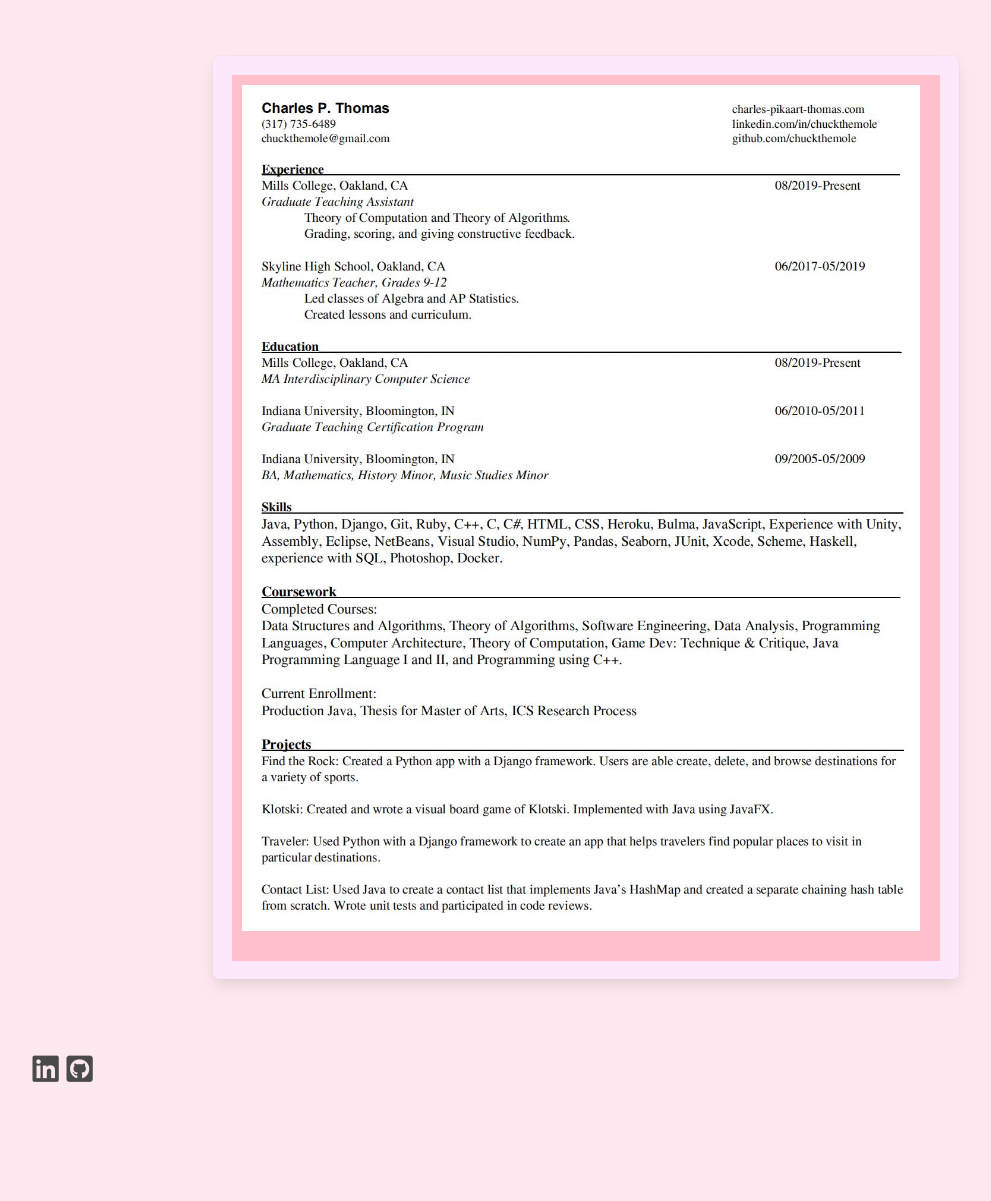
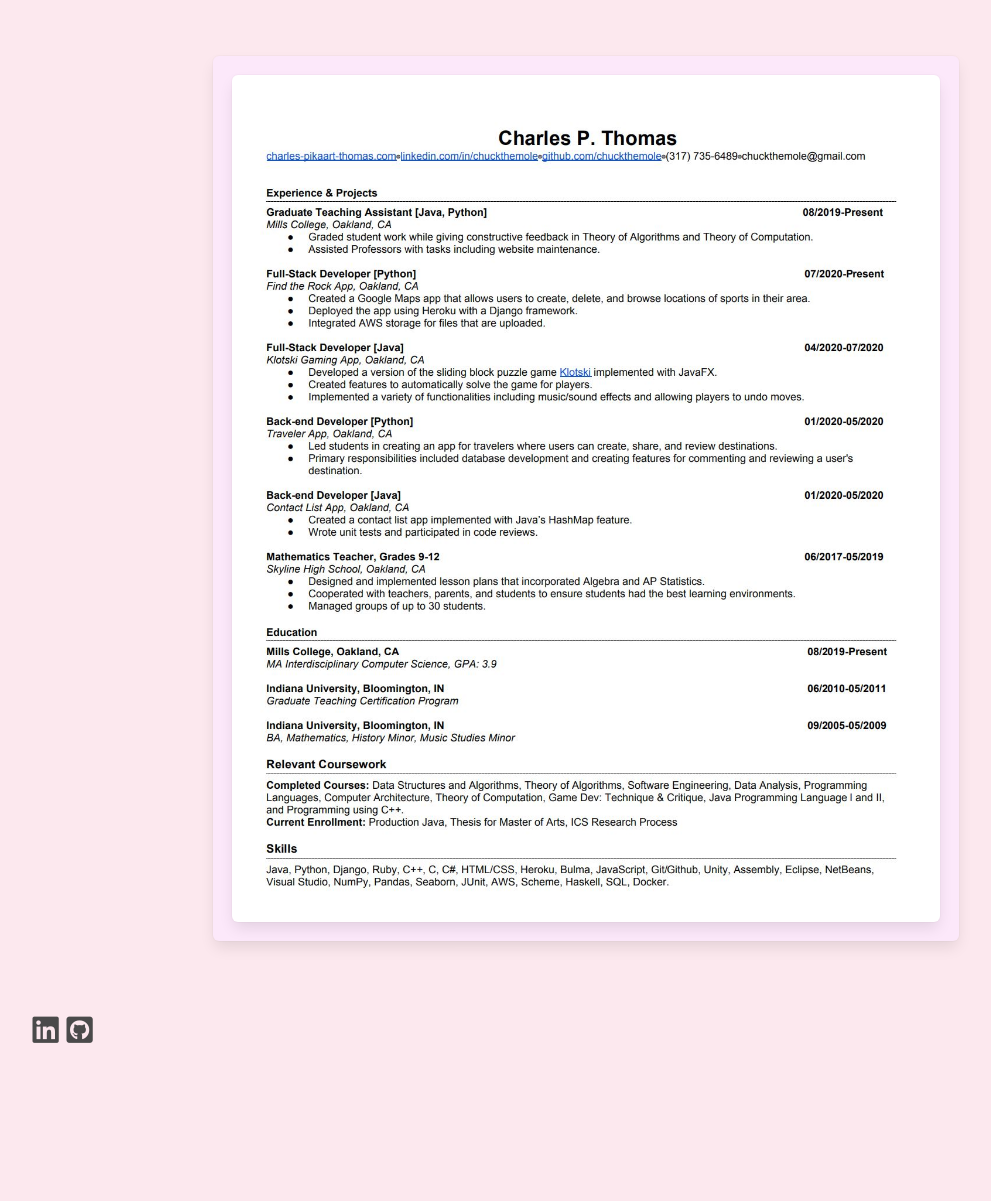
Before and after one commit to chuckthemole/website, a Django app: page /resume in a window 1280 px wide. Shown: the part 60-1261 px from the top of the page, without its empty margins (54-1045 px from the left). After the commit the page ends 1103 px from the top, so only its background shows below. Run offline with Django 3.2, Linux system fonts and the light colour scheme; some libraries are stand-ins or nearby versions.

Commit message:
new resume

```diff
--- a/chucksite/templates/chucksite/resume.html
+++ b/chucksite/templates/chucksite/resume.html
@@ -6,15 +6,7 @@
 
 <div style="margin: auto" class="tile is-8 is-parent">
   <div class="tile is-child box" style="background-color:#fce8fa">
-    <p>
-      <div class="grid-cont" style="background-color:pink">
-
-          <p>
-            <img src="{% static 'chucksite/images/CharlesThomasResume2020.JPG' %}" alt=" icon">
-          </p>
-
-      </div>
-    </p>
+      <img src="{% static 'chucksite/images/CharlesThomasResume2020.JPG' %}" alt=" icon" class="tile is-child box">
   </div>
 </div>
 
```
Also changed, not shown: chucksite/static/chucksite/images/CharlesThomasResume2020.JPG.
